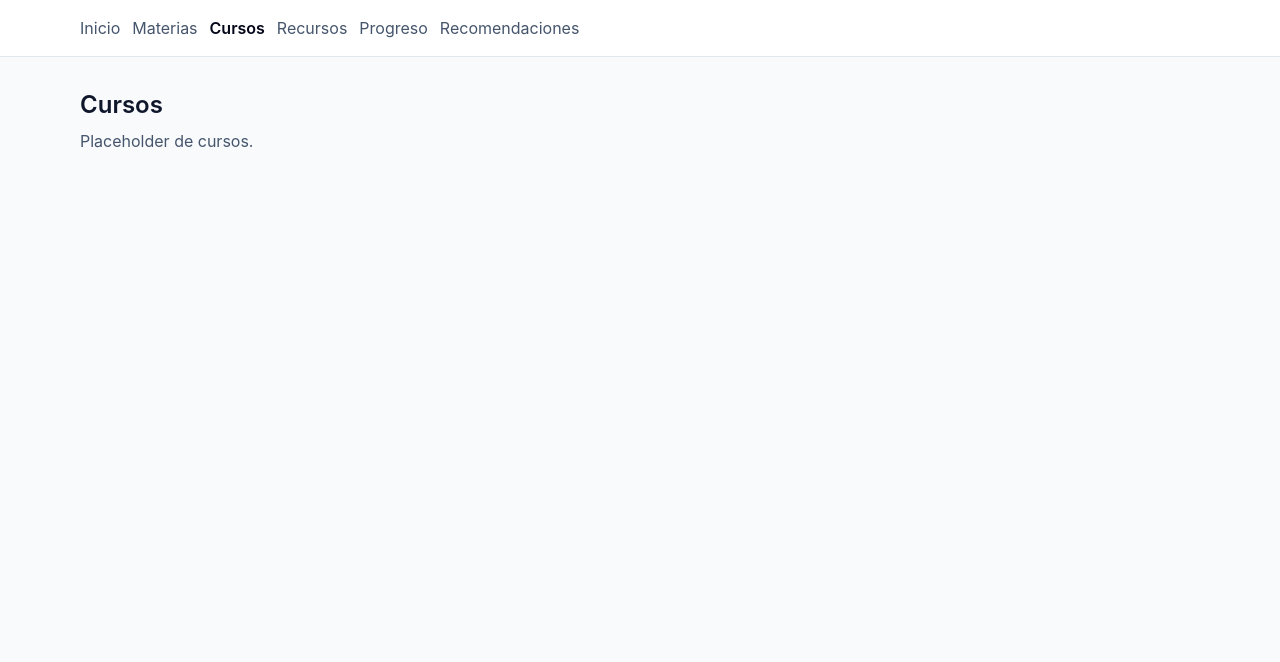
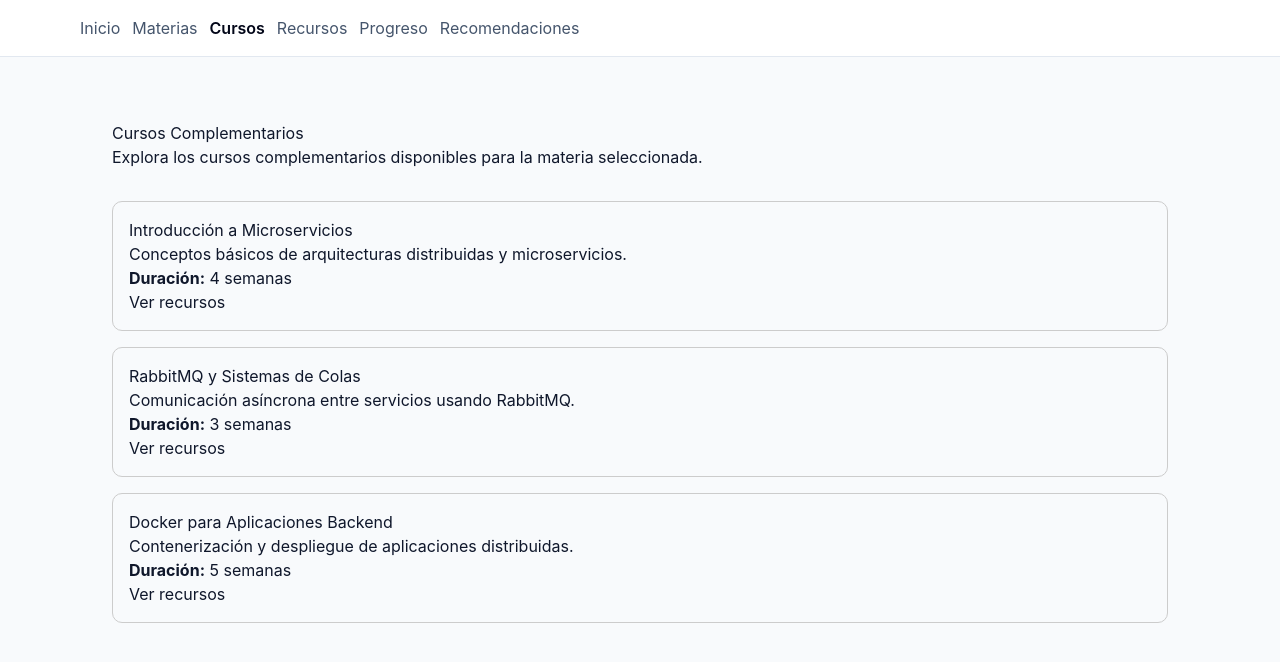
Before and after one commit to MajoVire/academic-platform-distributed, a React (Vite) app in the folder frontend/: page /courses in a window 1280 px wide. Shown: the top 662 px of the page. Built offline with nearby package versions, Linux system fonts and the light colour scheme; no server answers.

Commit message:
feat: implement subjects page

```diff
--- a/frontend/src/pages/CoursesPage.tsx
+++ b/frontend/src/pages/CoursesPage.tsx
@@ -1,10 +1,83 @@
+import { useEffect, useState } from "react";
+
+type Course = {
+  id: number;
+  title: string;
+  description: string;
+  duration: string;
+};
+
 function CoursesPage() {
+  const [courses, setCourses] = useState<Course[]>([]);
+
+  useEffect(() => {
+    // Mock data temporal
+    const mockCourses: Course[] = [
+      {
+        id: 1,
+        title: "Introducción a Microservicios",
+        description:
+          "Conceptos básicos de arquitecturas distribuidas y microservicios.",
+        duration: "4 semanas",
+      },
+      {
+        id: 2,
+        title: "RabbitMQ y Sistemas de Colas",
+        description:
+          "Comunicación asíncrona entre servicios usando RabbitMQ.",
+        duration: "3 semanas",
+      },
+      {
+        id: 3,
+        title: "Docker para Aplicaciones Backend",
+        description:
+          "Contenerización y despliegue de aplicaciones distribuidas.",
+        duration: "5 semanas",
+      },
+    ];
+
+    setCourses(mockCourses);
+  }, []);
+
   return (
-    <section>
-      <h1 className="text-2xl font-semibold">Cursos</h1>
-      <p className="mt-2 text-slate-600">Placeholder de cursos.</p>
-    </section>
-  )
+    <div style={{ padding: "2rem" }}>
+      <h1>Cursos Complementarios</h1>
+
+      <p>
+        Explora los cursos complementarios disponibles para la materia
+        seleccionada.
+      </p>
+
+      <div
+        style={{
+          display: "grid",
+          gap: "1rem",
+          marginTop: "2rem",
+        }}
+      >
+        {courses.map((course) => (
+          <div
+            key={course.id}
+            style={{
+              border: "1px solid #ccc",
+              borderRadius: "10px",
+              padding: "1rem",
+            }}
+          >
+            <h2>{course.title}</h2>
+
+            <p>{course.description}</p>
+
+            <p>
+              <strong>Duración:</strong> {course.duration}
+            </p>
+
+            <button>Ver recursos</button>
+          </div>
+        ))}
+      </div>
+    </div>
+  );
 }
 
-export default CoursesPage
+export default CoursesPage;
```
